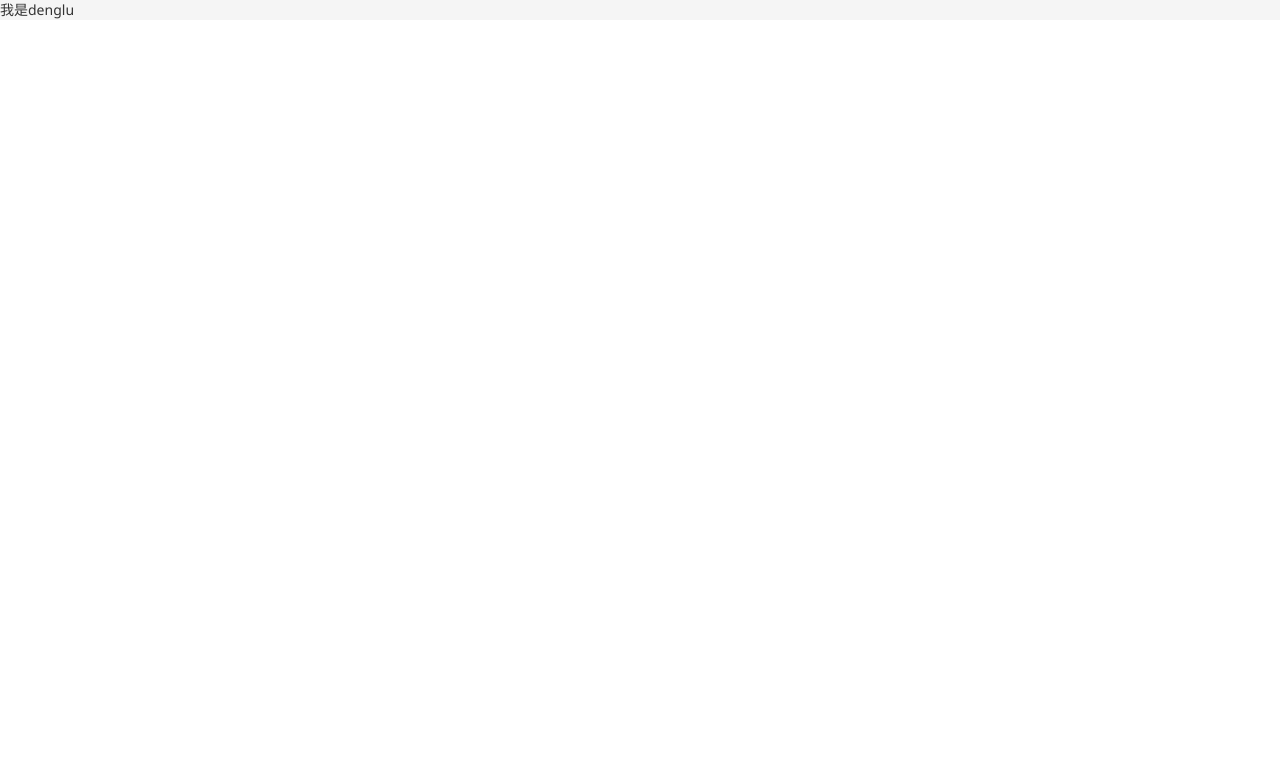
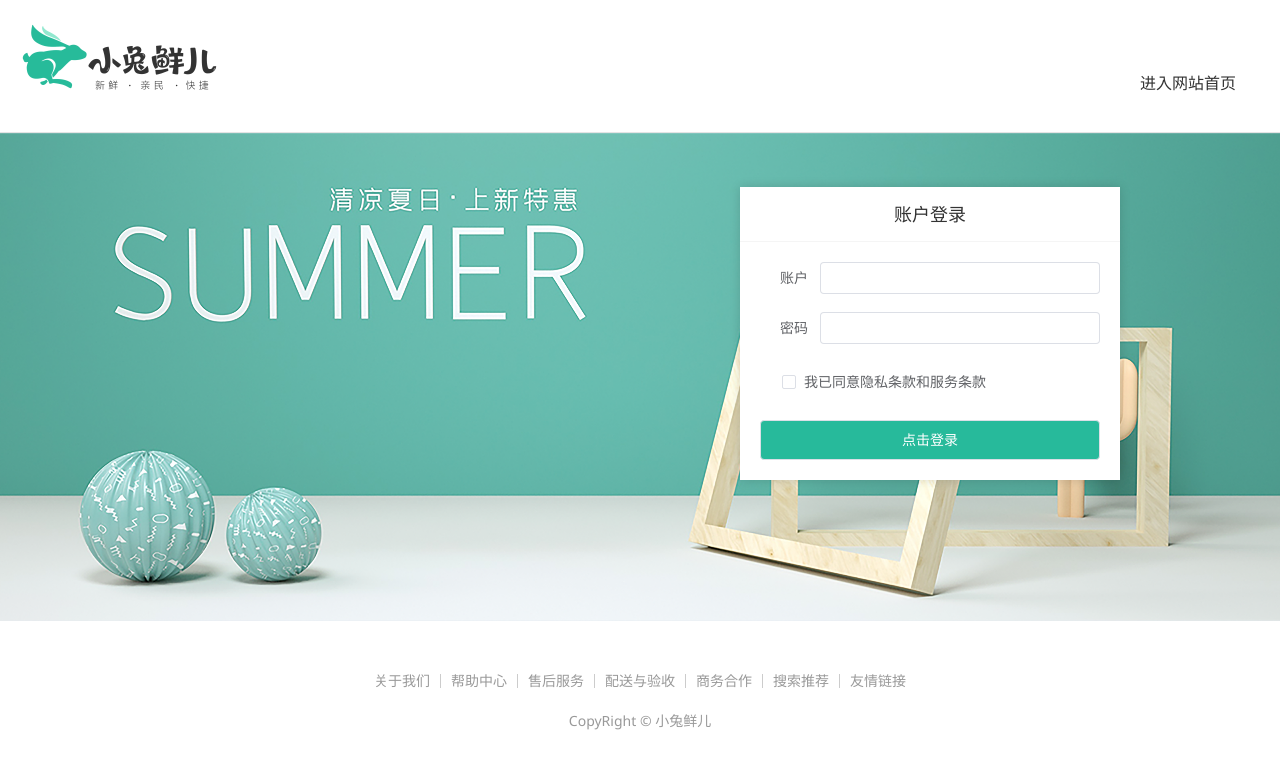
Before and after one commit to chelseayuuuuu/Mail, a Vue app: page /login in a window 1280 px wide. Shown: the top 768 px of the page. Built offline with nearby package versions, Linux system fonts and the light colour scheme; a small style sheet from the web is missing.

Commit message:
登录-整体认识，路由配置

```diff
--- a/src/views/Layout/components/LayoutNav.vue
+++ b/src/views/Layout/components/LayoutNav.vue
@@ -1,3 +1,5 @@
+
+import router from '@/router';
 <script setup>
 
 </script>
@@ -6,7 +8,7 @@
   <nav class="app-topnav">
     <div class="container">
       <ul>
-        <template v-if="true">
+        <template v-if="false">
           <li><a href="javascript:;"><i class="iconfont icon-user"></i>周杰伦</a></li>
           <li>
             <el-popconfirm title="确认退出吗?" confirm-button-text="确认" cancel-button-text="取消">
@@ -19,7 +21,7 @@
           <li><a href="javascript:;">会员中心</a></li>
         </template>
         <template v-else>
-          <li><a href="javascript:;">请先登录</a></li>
+          <li><a href="javascript:;" @click="$router.push('/login')">请先登录</a></li>
           <li><a href="javascript:;">帮助中心</a></li>
           <li><a href="javascript:;">关于我们</a></li>
         </template>
--- a/src/views/Login/index.vue
+++ b/src/views/Login/index.vue
@@ -1,3 +1,290 @@
+<script setup>
+
+</script>
+
+
 <template>
-    <div>我是denglu</div>
+  <div>
+    <header class="login-header">
+      <div class="container m-top-20">
+        <h1 class="logo">
+          <RouterLink to="/">小兔鲜</RouterLink>
+        </h1>
+        <RouterLink class="entry" to="/">
+          进入网站首页
+          <i class="iconfont icon-angle-right"></i>
+          <i class="iconfont icon-angle-right"></i>
+        </RouterLink>
+      </div>
+    </header>
+    <section class="login-section">
+      <div class="wrapper">
+        <nav>
+          <a href="javascript:;">账户登录</a>
+        </nav>
+        <div class="account-box">
+          <div class="form">
+            <el-form label-position="right" label-width="60px"
+              status-icon>
+              <el-form-item  label="账户">
+                <el-input/>
+              </el-form-item>
+              <el-form-item label="密码">
+                <el-input/>
+              </el-form-item>
+              <el-form-item label-width="22px">
+                <el-checkbox  size="large">
+                  我已同意隐私条款和服务条款
+                </el-checkbox>
+              </el-form-item>
+              <el-button size="large" class="subBtn">点击登录</el-button>
+            </el-form>
+          </div>
+        </div>
+      </div>
+    </section>
+
+    <footer class="login-footer">
+      <div class="container">
+        <p>
+          <a href="javascript:;">关于我们</a>
+          <a href="javascript:;">帮助中心</a>
+          <a href="javascript:;">售后服务</a>
+          <a href="javascript:;">配送与验收</a>
+          <a href="javascript:;">商务合作</a>
+          <a href="javascript:;">搜索推荐</a>
+          <a href="javascript:;">友情链接</a>
+        </p>
+        <p>CopyRight &copy; 小兔鲜儿</p>
+      </div>
+    </footer>
+  </div>
 </template>
+
+<style scoped lang='scss'>
+.login-header {
+  background: #fff;
+  border-bottom: 1px solid #e4e4e4;
+
+  .container {
+    display: flex;
+    align-items: flex-end;
+    justify-content: space-between;
+  }
+
+  .logo {
+    width: 200px;
+
+    a {
+      display: block;
+      height: 132px;
+      width: 100%;
+      text-indent: -9999px;
+      background: url("@/assets/images/logo.png") no-repeat center 18px / contain;
+    }
+  }
+
+  .sub {
+    flex: 1;
+    font-size: 24px;
+    font-weight: normal;
+    margin-bottom: 38px;
+    margin-left: 20px;
+    color: #666;
+  }
+
+  .entry {
+    width: 120px;
+    margin-bottom: 38px;
+    font-size: 16px;
+
+    i {
+      font-size: 14px;
+      color: $xtxColor;
+      letter-spacing: -5px;
+    }
+  }
+}
+
+.login-section {
+  background: url('@/assets/images/login-bg.png') no-repeat center / cover;
+  height: 488px;
+  position: relative;
+
+  .wrapper {
+    width: 380px;
+    background: #fff;
+    position: absolute;
+    left: 50%;
+    top: 54px;
+    transform: translate3d(100px, 0, 0);
+    box-shadow: 0 0 10px rgba(0, 0, 0, 0.15);
+
+    nav {
+      font-size: 14px;
+      height: 55px;
+      margin-bottom: 20px;
+      border-bottom: 1px solid #f5f5f5;
+      display: flex;
+      padding: 0 40px;
+      text-align: right;
+      align-items: center;
+
+      a {
+        flex: 1;
+        line-height: 1;
+        display: inline-block;
+        font-size: 18px;
+        position: relative;
+        text-align: center;
+      }
+    }
+  }
+}
+
+.login-footer {
+  padding: 30px 0 50px;
+  background: #fff;
+
+  p {
+    text-align: center;
+    color: #999;
+    padding-top: 20px;
+
+    a {
+      line-height: 1;
+      padding: 0 10px;
+      color: #999;
+      display: inline-block;
+
+      ~a {
+        border-left: 1px solid #ccc;
+      }
+    }
+  }
+}
+
+.account-box {
+  .toggle {
+    padding: 15px 40px;
+    text-align: right;
+
+    a {
+      color: $xtxColor;
+
+      i {
+        font-size: 14px;
+      }
+    }
+  }
+
+  .form {
+    padding: 0 20px 20px 20px;
+
+    &-item {
+      margin-bottom: 28px;
+
+      .input {
+        position: relative;
+        height: 36px;
+
+        >i {
+          width: 34px;
+          height: 34px;
+          background: #cfcdcd;
+          color: #fff;
+          position: absolute;
+          left: 1px;
+          top: 1px;
+          text-align: center;
+          line-height: 34px;
+          font-size: 18px;
+        }
+
+        input {
+          padding-left: 44px;
+          border: 1px solid #cfcdcd;
+          height: 36px;
+          line-height: 36px;
+          width: 100%;
+
+          &.error {
+            border-color: $priceColor;
+          }
+
+          &.active,
+          &:focus {
+            border-color: $xtxColor;
+          }
+        }
+
+        .code {
+          position: absolute;
+          right: 1px;
+          top: 1px;
+          text-align: center;
+          line-height: 34px;
+          font-size: 14px;
+          background: #f5f5f5;
+          color: #666;
+          width: 90px;
+          height: 34px;
+          cursor: pointer;
+        }
+      }
+
+      >.error {
+        position: absolute;
+        font-size: 12px;
+        line-height: 28px;
+        color: $priceColor;
+
+        i {
+          font-size: 14px;
+          margin-right: 2px;
+        }
+      }
+    }
+
+    .agree {
+      a {
+        color: #069;
+      }
+    }
+
+    .btn {
+      display: block;
+      width: 100%;
+      height: 40px;
+      color: #fff;
+      text-align: center;
+      line-height: 40px;
+      background: $xtxColor;
+
+      &.disabled {
+        background: #cfcdcd;
+      }
+    }
+  }
+
+  .action {
+    padding: 20px 40px;
+    display: flex;
+    justify-content: space-between;
+    align-items: center;
+
+    .url {
+      a {
+        color: #999;
+        margin-left: 10px;
+      }
+    }
+  }
+}
+
+.subBtn {
+  background: $xtxColor;
+  width: 100%;
+  color: #fff;
+}
+</style>
```
